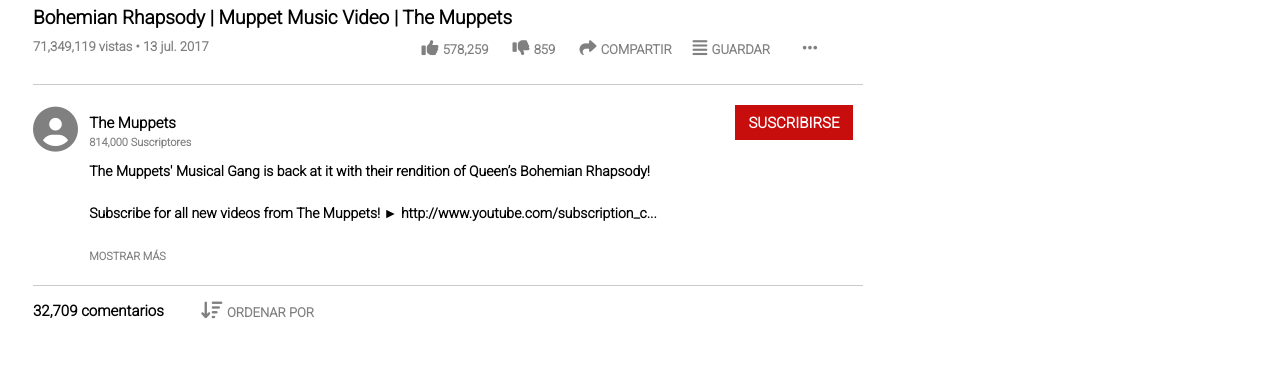
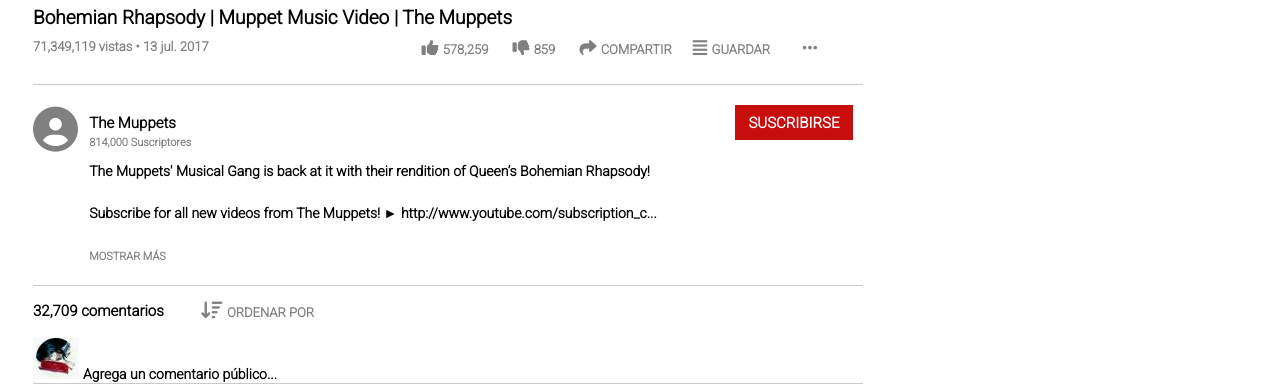
Before and after one commit to Ana-Becerril/youtube-home-page, a plain HTML site: page index.html in a window 1280 px wide. Shown: the part 547-933 px from the top of the page. Before the commit the page ends 883 px from the top, so only its background shows below. Drawn offline with Linux system fonts and the light colour scheme.

Commit message:
added some images that simulate the users' profiles and the box for add a comment

```diff
--- a/index.html
+++ b/index.html
@@ -143,7 +143,15 @@
                 </i>
             </span>
         </div>
+        <div class="comments">
+            <div class="add-a-comment">
+                <img src="images/user1.jpg" alt="">
+                <a href="#">Agrega un comentario público...</a>
+                <div class="separator"></div>
+            </div>
+        </div>
     </div>
+
     <div class="box-two">
         <div class="playlist-top">
             <div class="continue">
--- a/styles/styles.css
+++ b/styles/styles.css
@@ -257,6 +257,29 @@
     margin-right: 37px;
 }
 
+.comments{
+    width: 830px;
+    height: 50px;
+    display:inline-flex;
+    align-items: center;
+}
+
+.comments a{
+    text-decoration: none;
+    color: black;
+    font-family:'Roboto', sans serif;
+    font-size: 14px;
+    font-weight:bold;
+    margin-right: 37px;
+
+}
+
+.separator{
+    width: 830px;
+    height: 1px;
+    border-top: solid rgb(202, 202, 202) 1px;
+}
+
 .box-two{
     width: 32%;
     justify-content: center;
```
Also changed, not shown: images/user1.JPG (added), images/user2.JPG (added), images/user3.JPG (added), images/user4.JPG (added).
